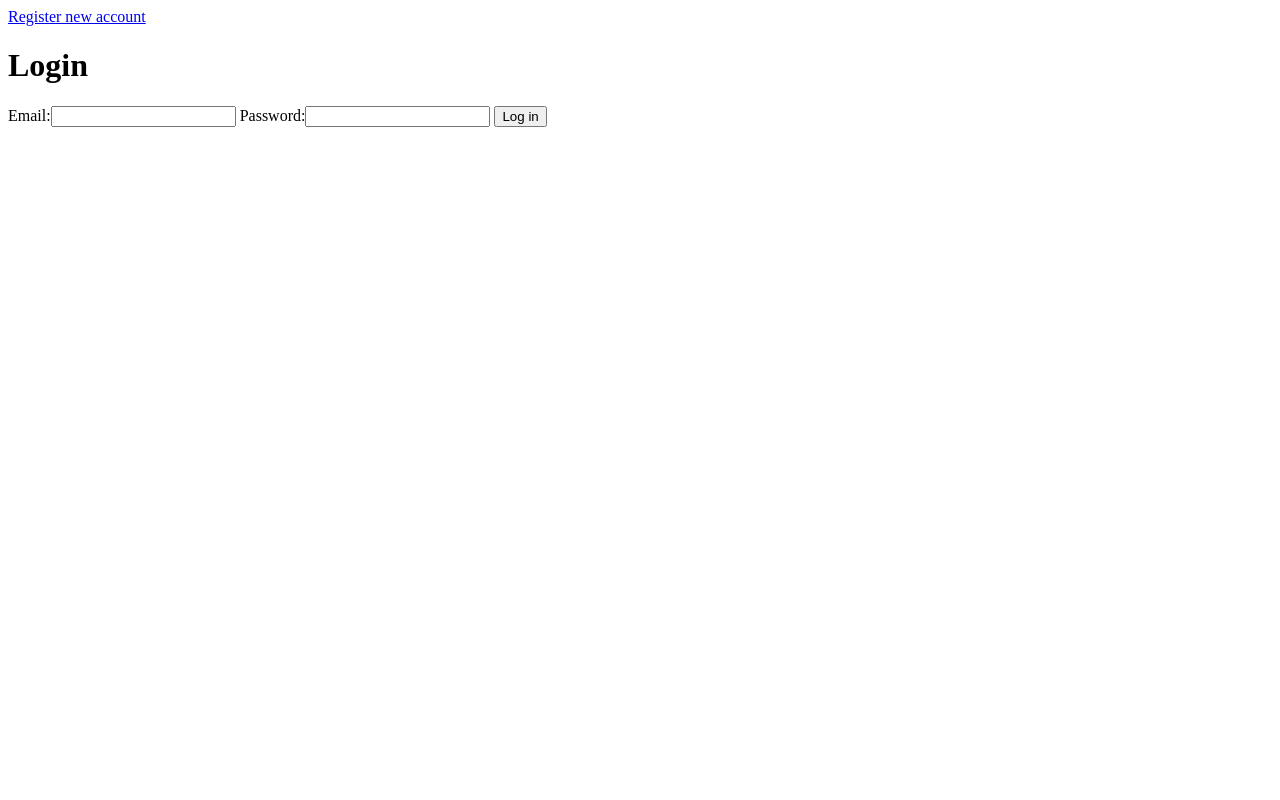
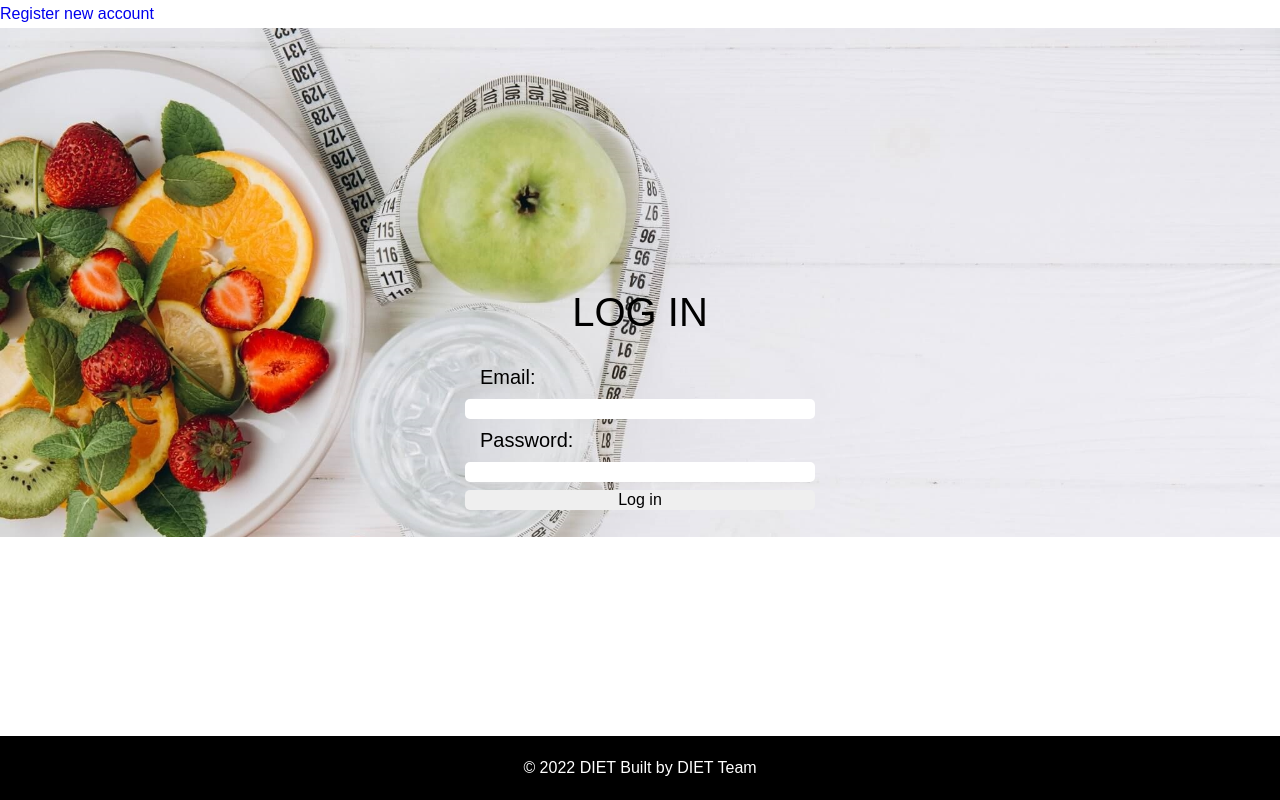
Before and after one commit to szomer/CloudProject, a website: page frontend/index.html in a window 1280 px wide. Drawn offline with Linux system fonts and the light colour scheme; no server answers.

Commit message:
login page

```diff
--- a/frontend/css/main.css
+++ b/frontend/css/main.css
@@ -532,6 +532,51 @@ LOGIN Page
   }
 }
 
+body {
+  margin: 0;
+  padding: 0;
+  font-family: sans-serif;
+}
+
+.login {
+  width: 350px;
+  top: 50%;
+  left: 50%;
+  transform: translate(-50%, -50%);
+  position: absolute;
+  color: black;
+}
+
+.login h1 {
+  font-size: 40px;
+  text-align: center;
+  text-transform: uppercase;
+  margin: 40 px 0;
+
+}
+
+.login span {
+  font-size: 20px;
+  margin: 15px;
+}
+
+.login input {
+  font-size: 16px;
+  width: 100%;
+  padding: 15px 10 px;
+  border: 0;
+  outline: none;
+  border-radius: 5px;
+}
+
+.login-splash {
+  position: center;
+  left: 0px;
+  width: 100%;
+  height: 100%;
+  z-index: -999;
+}
+
 /*
 ===============
 Page
--- a/frontend/index.html
+++ b/frontend/index.html
@@ -7,6 +7,10 @@
   <meta name="viewport" content="width=device-width, initial-scale=1.0">
   <title>Log In</title>
 
+  <!-- font-awesome -->
+  <link rel="stylesheet" href="https://cdnjs.cloudflare.com/ajax/libs/font-awesome/5.14.0/css/all.min.css" />
+  <!-- main css -->
+  <link rel="stylesheet" href="./css/main.css" />
   <link rel="shortcut icon" href="#">
 
 </head>
@@ -14,8 +18,11 @@
 <body>
 
   <a href="./register.html">Register new account</a>
+
+  <img class="login-splash" src="image/index.jpeg">
+  <div class="login">
     <form name="login">
-    <h1>Login</h1>
+      <h1>Log in</h1>
       <label>
         <span>Email:</span><input required type="email" name="email">
       </label>
@@ -26,10 +33,19 @@
     </form>
 
     <div id="logInText"></div>
+    <script src="./js/login.js"></script>
+  </div>
 
+  <!-- footer -->
+  <footer class="page-footer" style="position: absolute; bottom:0px; width: 100%;">
+    <p>
+      &copy; <span id="date">2022</span>
+      <span class="footer-logo">DIET</span> Built by
+      <a>DIET Team</a>
+    </p>
+  </footer>
 
-  <script src="./js/login.js"></script>
-
+  <script src="./js/app.js"></script>
 </body>
 
 </html>
```
Also changed, not shown: frontend/image/index.jpeg (added). Lines whose indentation alone changed are shown as unchanged.
